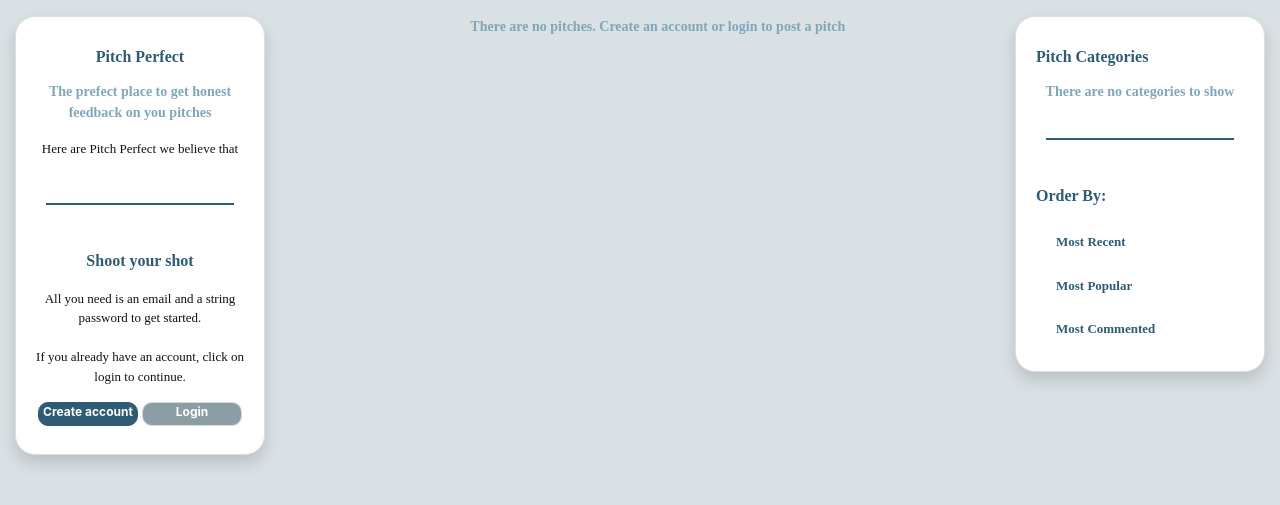
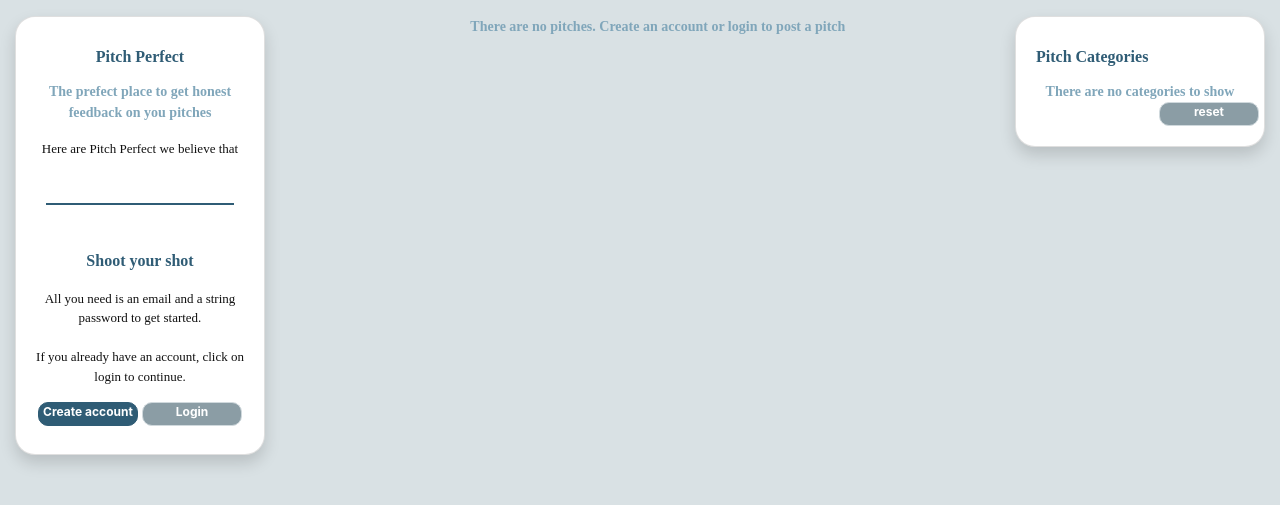
Before and after one commit to g90tony/pitch-perfect, a Flask app: page / in a window 1280 px wide. Shown: the part 56-561 px from the top of the page. Run offline with Flask 2, Linux system fonts and the light colour scheme; data that the repository does not hold is empty; some libraries are stand-ins or nearby versions.

Commit message:
removed order by form. deemed unneccessary

```diff
--- a/app/templates/cards/filter_card.html
+++ b/app/templates/cards/filter_card.html
@@ -15,31 +15,8 @@
     </p>
 
     {% endif %}
-  </div>
-
-  <hr class="mx-auto w-75 card-divider" />
-
-  <div class="card-body mt-2">
-    <p class="card-title custom-bold-title">Order By:</p>
-    <div class="list-group">
-      <a
-        href="/sort/newest"
-        class="list-group-item list-group-item-action custom-bold-body my-0 border-0"
-      >
-        Most Recent
-      </a>
-      <a
-        href="/sort/popular"
-        class="list-group-item list-group-item-action custom-bold-body border-0"
-      >
-        Most Popular
-      </a>
-      <a
-        href="/filter/comments"
-        class="list-group-item list-group-item-action custom-bold-body border-0"
-      >
-        Most Commented
-      </a>
+    <div class="d-flex row justify-content-end">
+      <a href="/" class="login-button text-center">reset</a>
     </div>
   </div>
 </div>
```
